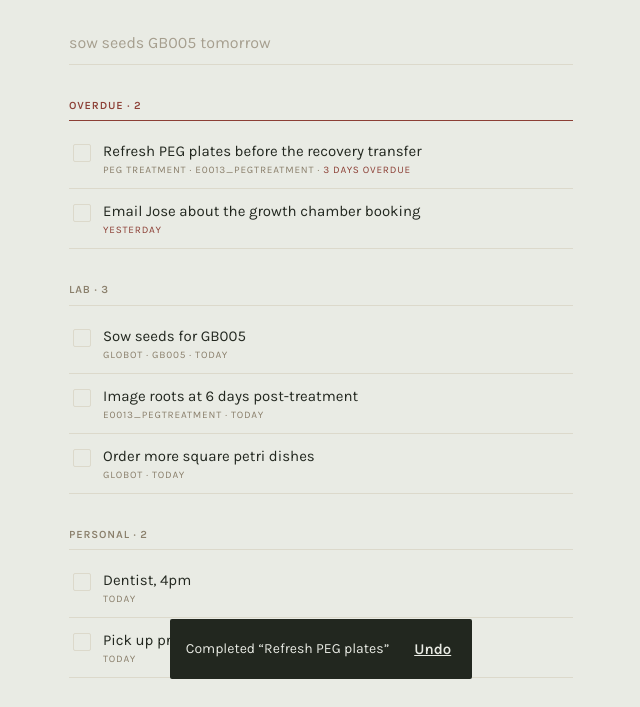
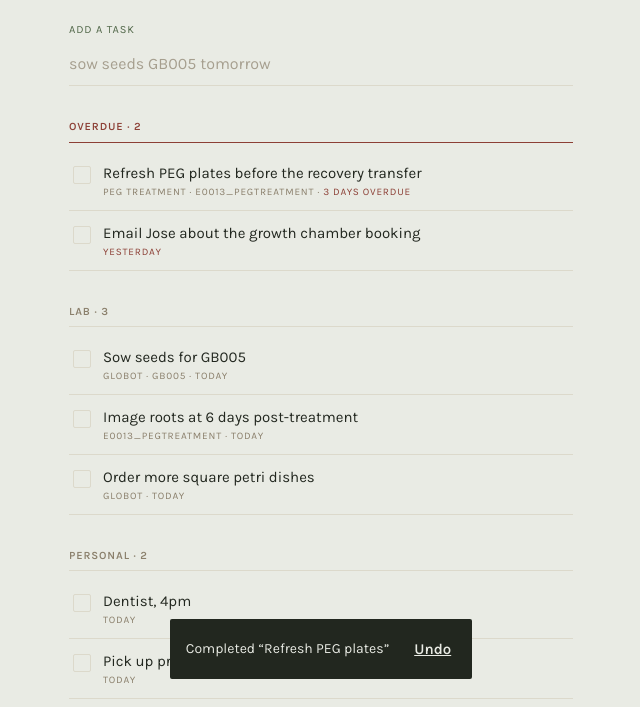
Before and after one commit to lswyss/daily-app, a website: page dev/preview.html in a window 1280 px wide. Shown: the part 105-812 px from the top of the page, without its empty margins (319-959 px from the left). Drawn offline with nearby package versions, Linux system fonts and the light colour scheme.

Commit message:
fix: label the capture field so the empty state shows where to type

```diff
--- a/css/app.css
+++ b/css/app.css
@@ -221,6 +221,12 @@ button.quiet.icon {
 
 .capture { margin-bottom: 2rem; }
 
+.capture-label {
+  display: block;
+  margin-bottom: 0.25rem;
+  color: var(--accent);
+}
+
 .capture-input {
   font-family: var(--font-body);
   font-size: 1rem;
@@ -379,10 +385,11 @@ button.chip.is-choice[aria-pressed='true'] {
 .done-today { margin-bottom: 1.5rem; }
 .done-today .task { opacity: 0.75; }
 
+/* No top rule: the capture input already draws one directly above, and two
+   hairlines with a gap read as an empty list rather than a divider. */
 .empty {
-  padding: 2rem 0;
+  padding: 1.5rem 0;
   color: var(--sepia);
-  border-top: var(--rule-width) solid var(--rule);
 }
 
 .later { margin-top: -0.5rem; }
--- a/js/views/today.js
+++ b/js/views/today.js
@@ -297,11 +297,18 @@ export function renderToday({
   capture.className = 'capture';
   capture.noValidate = true;
 
+  // Without a label the borderless input reads as an example task rather than a
+  // field, and on an empty list there is nothing else to tell you where to type.
+  const label = document.createElement('label');
+  label.className = 'meta capture-label';
+  label.htmlFor = 'capture-input';
+  label.textContent = 'Add a task';
+
   const input = document.createElement('input');
   input.type = 'text';
+  input.id = 'capture-input';
   input.className = 'capture-input';
   input.placeholder = 'sow seeds GB005 tomorrow';
-  input.setAttribute('aria-label', 'Quick capture');
   input.autocomplete = 'off';
   input.spellcheck = false;
   // Dictation and lab codes both suffer from autocapitalise and autocorrect.
@@ -315,7 +322,7 @@ export function renderToday({
   const previewSlot = document.createElement('div');
   previewSlot.className = 'preview-slot';
 
-  capture.append(input, previewSlot);
+  capture.append(label, input, previewSlot);
 
   const clearPreview = () => previewSlot.replaceChildren();
 
@@ -381,7 +388,9 @@ export function renderToday({
     const empty = document.createElement('p');
     empty.className = 'empty';
     empty.textContent =
-      doneToday.length > 0 ? 'Everything due today is done.' : 'Nothing due today.';
+      doneToday.length > 0
+        ? 'Everything due today is done.'
+        : 'Nothing due today. Add one above.';
     view.append(empty);
   } else {
     view.append(...groups);
```
